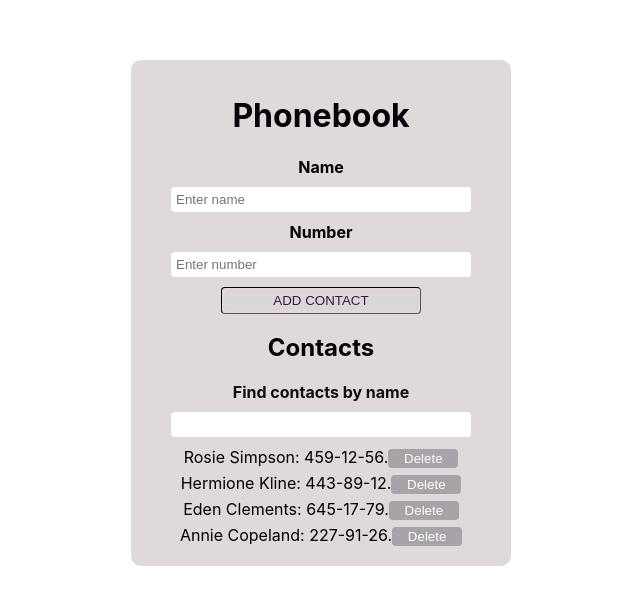
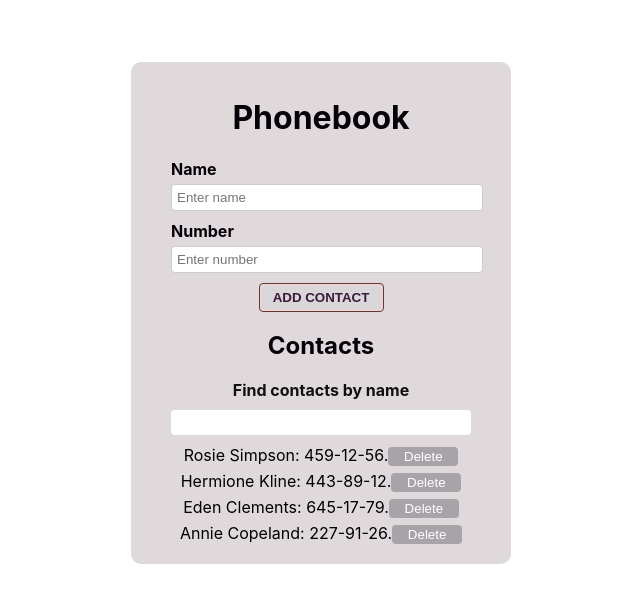
Before and after one commit to Reuelle/goit-react-hw-02-phonebook, a React (Create React App) app: page / in a window 1280 px wide. Shown: the part 102-706 px from the top of the page, without its empty margins (319-959 px from the left). Built offline with nearby package versions, Linux system fonts and the light colour scheme.

Commit message:
contactfrom.module.css
update

```diff
--- a/src/components/ContactForm/ContactForm.jsx
+++ b/src/components/ContactForm/ContactForm.jsx
@@ -9,9 +9,16 @@ import styles from './ContactForm.module.css';
 class PhonebooksForm extends Component {
   state = { ...inititalState };
 
-  handleSubmit = e => {
+  handleSubmit = (e) => {
     e.preventDefault();
     const { onSubmit } = this.props;
+    const { name, number } = this.state;
+
+    if (!name || !number) {
+      alert('Please fill out this field');
+      return;
+    }
+
     const result = onSubmit({ ...this.state });
     if (result) {
       this.reset();
@@ -34,7 +41,7 @@ class PhonebooksForm extends Component {
     const { name, number } = this.state;
 
     return (
-      <form onSubmit={handleSubmit}>
+      <form onSubmit={handleSubmit} className={styles.form}>
         <div className={styles.formGroup}>
           <label className={styles.text}>Name</label>
           <input
@@ -43,6 +50,7 @@ class PhonebooksForm extends Component {
             value={name}
             onChange={handleChange}
             placeholder="Enter name"
+            required
           />
         </div>
         <div className={styles.formGroup}>
@@ -53,10 +61,11 @@ class PhonebooksForm extends Component {
             value={number}
             onChange={handleChange}
             placeholder="Enter number"
+            required
           />
         </div>
         <button className={styles.btn} type="submit">
-          ADD CONTACT
+          <strong>ADD CONTACT</strong>
         </button>
       </form>
     );
--- a/src/components/ContactForm/ContactForm.module.css
+++ b/src/components/ContactForm/ContactForm.module.css
@@ -1,31 +1,44 @@
-.text {
+.form {
     display: flex;
-        flex-direction: column;
-        margin-bottom: 10px;
-    color: rgb(2, 1, 3);
-    font-weight: 700;
-}
-.btn {
-    width: 200px;
+    flex-direction: column;
+    align-items: center;
+    width: 300px;
+    margin: 0 auto;
+  }
+
+  .formGroup {
+    display: flex;
+    flex-direction: column;
+    align-items: flex-start;
+    width: 100%;
+    margin-bottom: 10px;
+  }
+
+  .text {
+    margin-bottom: 5px;
+    font-weight: bold;
+  }
+
+  .input {
+    width: 100%;
     padding: 5px;
+    border: 1px solid #ccc;
+    border-radius: 4px;
+  }
+
+  .btn {
+    width: 125px;
+    padding: 6px;
     background: rgb(218, 215, 219);
     color: rgb(58, 25, 58);
-    box-shadow: inset 0 0 0 2px #E9D5D5;
+    border: .5px solid #683838;
     border-radius: 4px;
-   border-width: .4px;
-    border-style: inset;
     cursor: pointer;
-    transition: border-color 0.3s;
-    &:hover {
-        color: white;
-        background: rgb(149, 146, 150);
-    }
-}
-.input {
-    margin-bottom: 10px;
-    border-radius: 4px;
-    border: transparent;
-    padding: 5px;
-   width: 290px;
+    transition: background-color 0.3s;
+    box-shadow: inset 0 0 0 2px #e9d5d5;
+  }
 
-}
+  .btn:hover {
+    background: rgb(149, 146, 150);
+    color: white;
+  }
```
